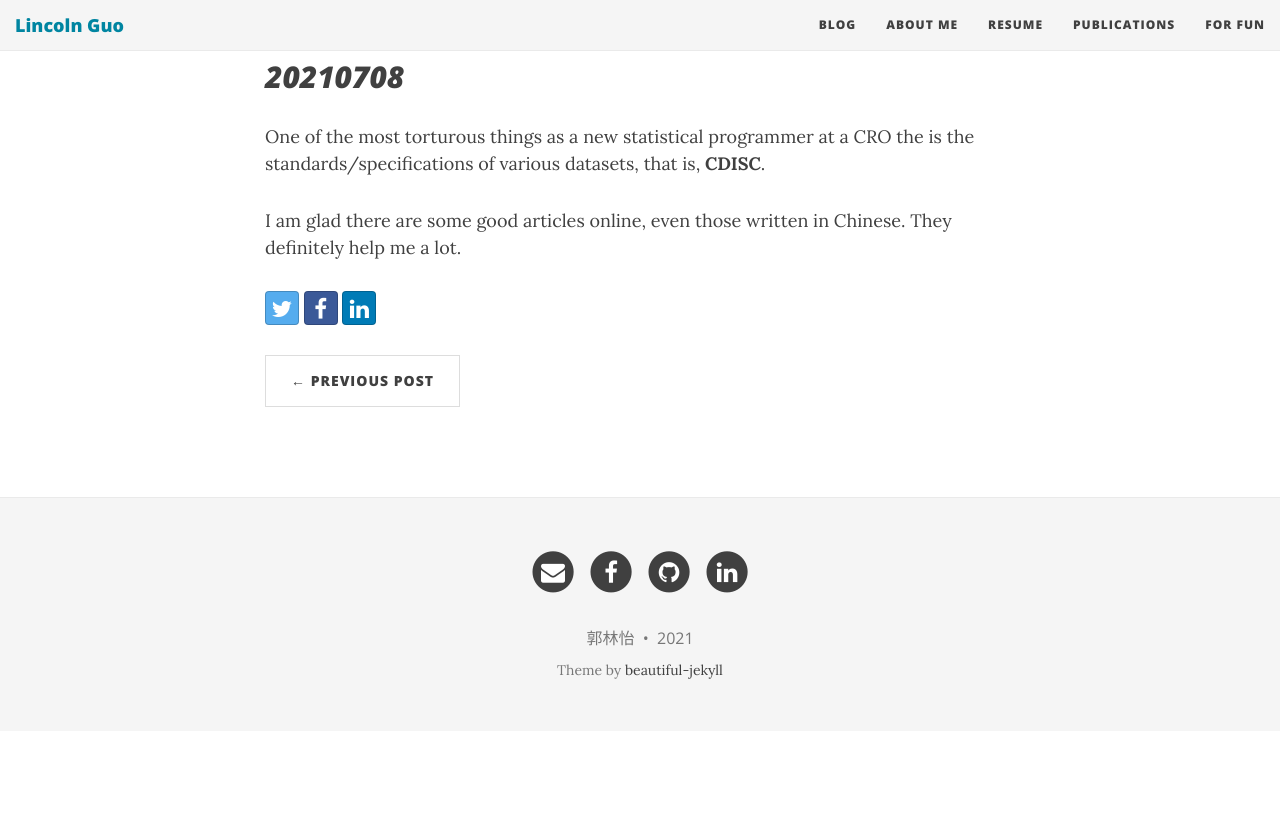
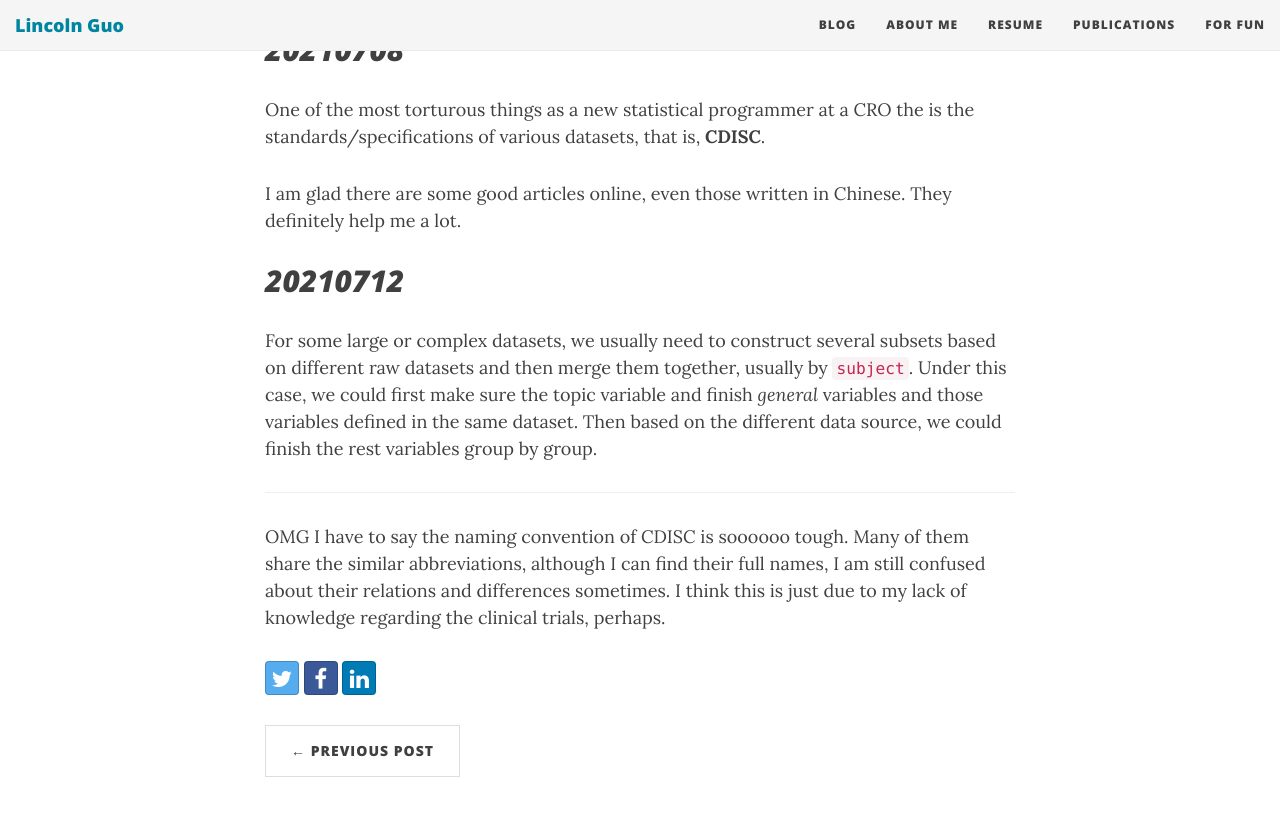
Before and after one commit to LinyiGuo96/LinyiGuo96.github.io, a Jekyll site: the page built from _posts/2021-06-16-SAS-Study-Notes-II.md, in a window 1280 px wide and 900 px high, scrolled down 9477 px. Shown: the top 816 px of the window. Built offline with Jekyll 4.4.1, drawn with Linux system fonts in a browser that asks for light colours; nearby versions of some CDN libraries; comment, search, counter and statistics services are not loaded; before the commit the page ends 10208 px from its top, so only the background shows below that; some of the changed text lies outside the part shown.

Commit message:
Update and rename 2021-06-16-SAS-Working-Notes.md to 2021-06-16-SAS-Study-Notes-II.md

```diff
--- a/_posts/2021-06-16-SAS-Working-Notes.md
+++ b/_posts/2021-06-16-SAS-Study-Notes-II.md
@@ -1,12 +1,14 @@
 ---
 layout: post
-title: SAS Working Notes
+title: SAS Advanced Study Notes II
 bigimg:
 - "/img/sas.png" : "SAS Printscreen"
 ---
 
 
-This blog is used to record my daily working notes related to SAS.
+This blog is mainly used to take notes related to SAS.
+
+**DECLARE**: All stories and plots mentioned in this article is made-up, including names, locations, time and etc.
 
 # Table
 
@@ -271,3 +271,12 @@
 One of the most torturous things as a new statistical programmer at a CRO the is the standards/specifications of various datasets, that is, **CDISC**.
 
 I am glad there are some good articles online, even those written in Chinese. They definitely help me a lot.
+
+
+## _20210712_
+
+For some large or complex datasets, we usually need to construct several subsets based on different raw datasets and then merge them together, usually by `subject`. Under this case, we could first make sure the topic variable and finish _general_ variables and those variables defined in the same dataset. Then based on the different data source, we could finish the rest variables group by group.
+
+---------
+
+OMG I have to say the naming convention of CDISC is soooooo tough. Many of them share the similar abbreviations, although I can find their full names, I am still confused about their relations and differences sometimes. I think this is just due to my lack of knowledge regarding the clinical trials, perhaps.
```
Also changed, not shown: other parts of _posts/2021-06-16-SAS-Study-Notes-II.md (+0 -2 lines).
